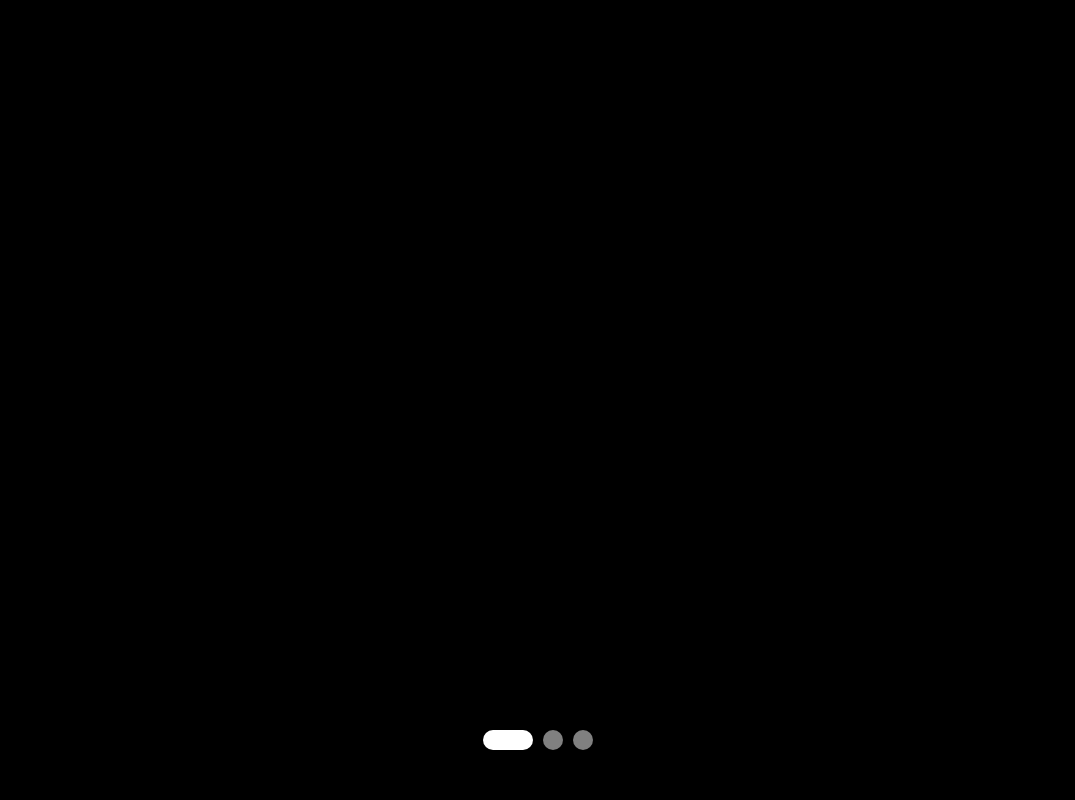
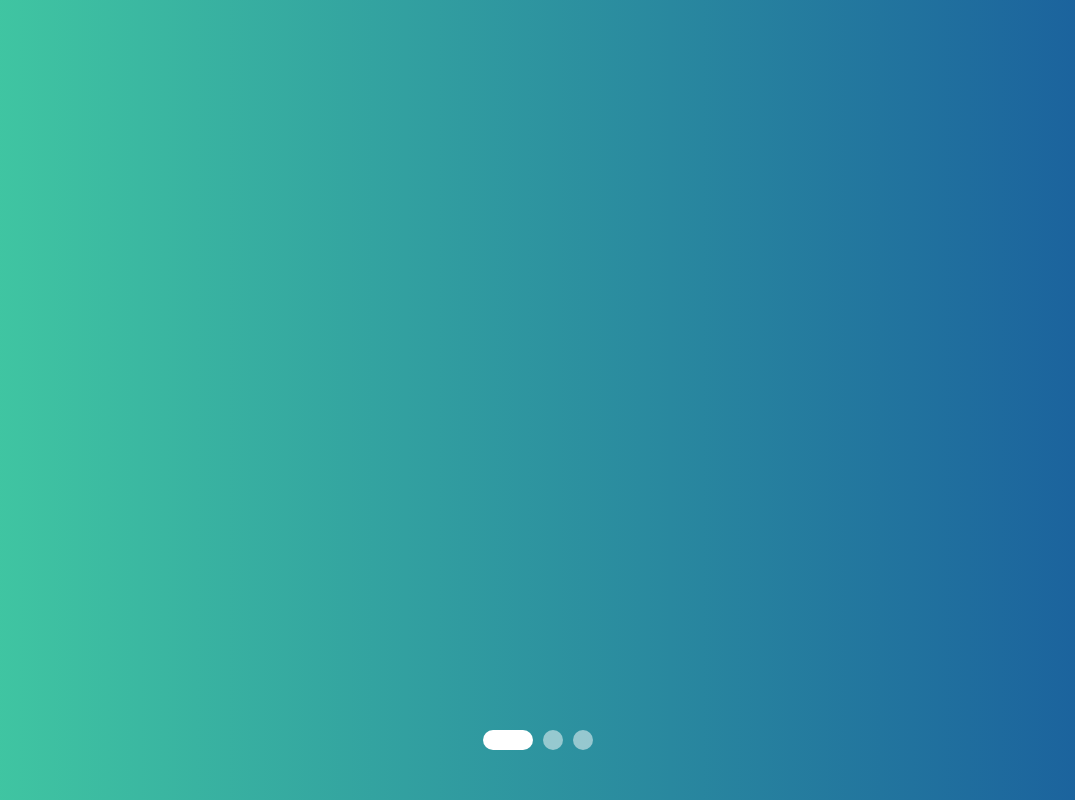
Before and after one commit to aglsoftgithub/fullscreen-carousel, a website: page index.html in a window 1280 px wide. Shown: the whole page, without its empty margins (102-1177 px from the left). Drawn offline with Linux system fonts and the light colour scheme.

Commit message:
Add tabs and display it according to the controls

```diff
--- a/css/style.css
+++ b/css/style.css
@@ -46,3 +46,45 @@
 	opacity: 1;
 	width: 50px;
 }
+
+.content{
+	position: relative;
+	width: 300vw;
+	display: flex;
+	transition: 0.5s;
+}
+
+.content .box{
+	position: relative;
+	width: 100vw;
+	height: 100vh;
+	display: flex;
+	justify-content: center;
+	align-items: center;
+	user-select: none;
+	padding: 40px;
+}
+
+.content .box:nth-child(1){
+	background: linear-gradient(90deg,#43cea2,#185a9d);
+}
+
+.content .box:nth-child(2){
+	background: linear-gradient(90deg,#ff4e50,#f9d423);
+}
+
+.content .box:nth-child(3){
+	background: linear-gradient(90deg,#9d50bb,#6e48aa);
+}
+
+.tabs input:nth-child(1):checked ~ .content{
+	left: 0;
+}
+
+.tabs input:nth-child(2):checked ~ .content{
+	left: -100vw;
+}
+
+.tabs input:nth-child(3):checked ~ .content{
+	left: -200vw;
+}
```
